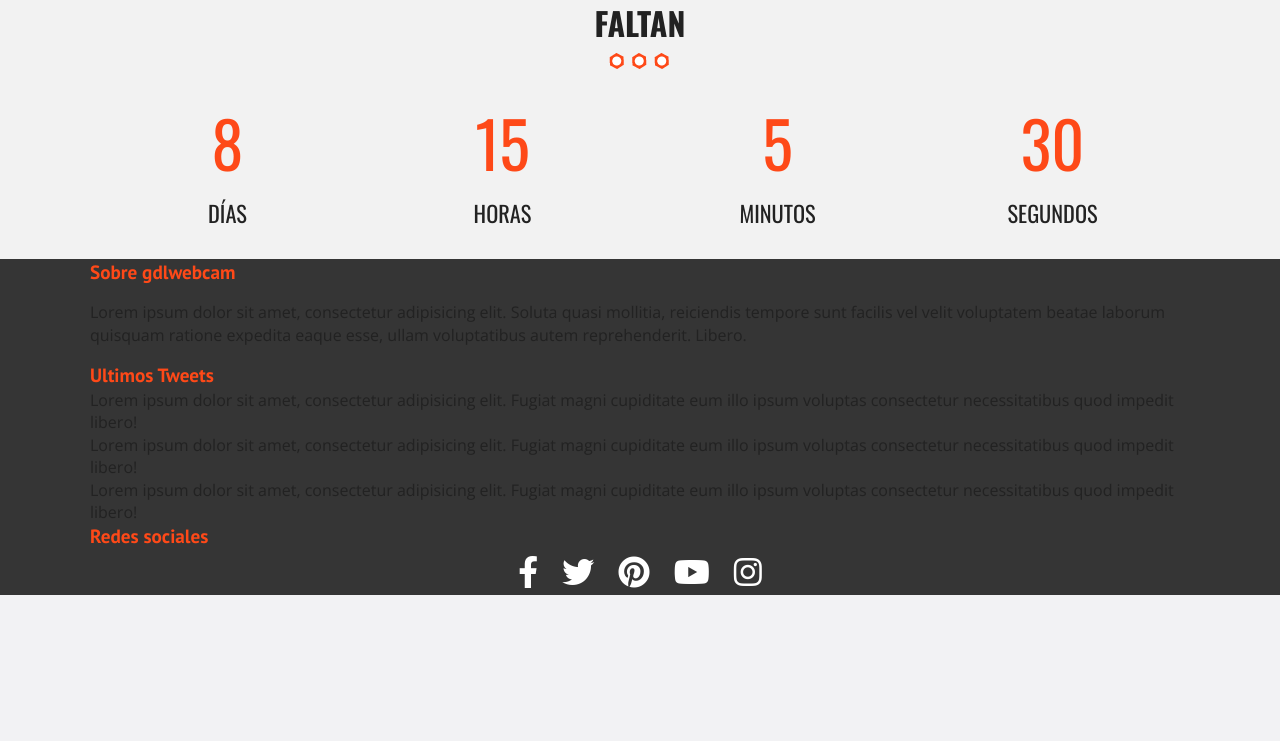
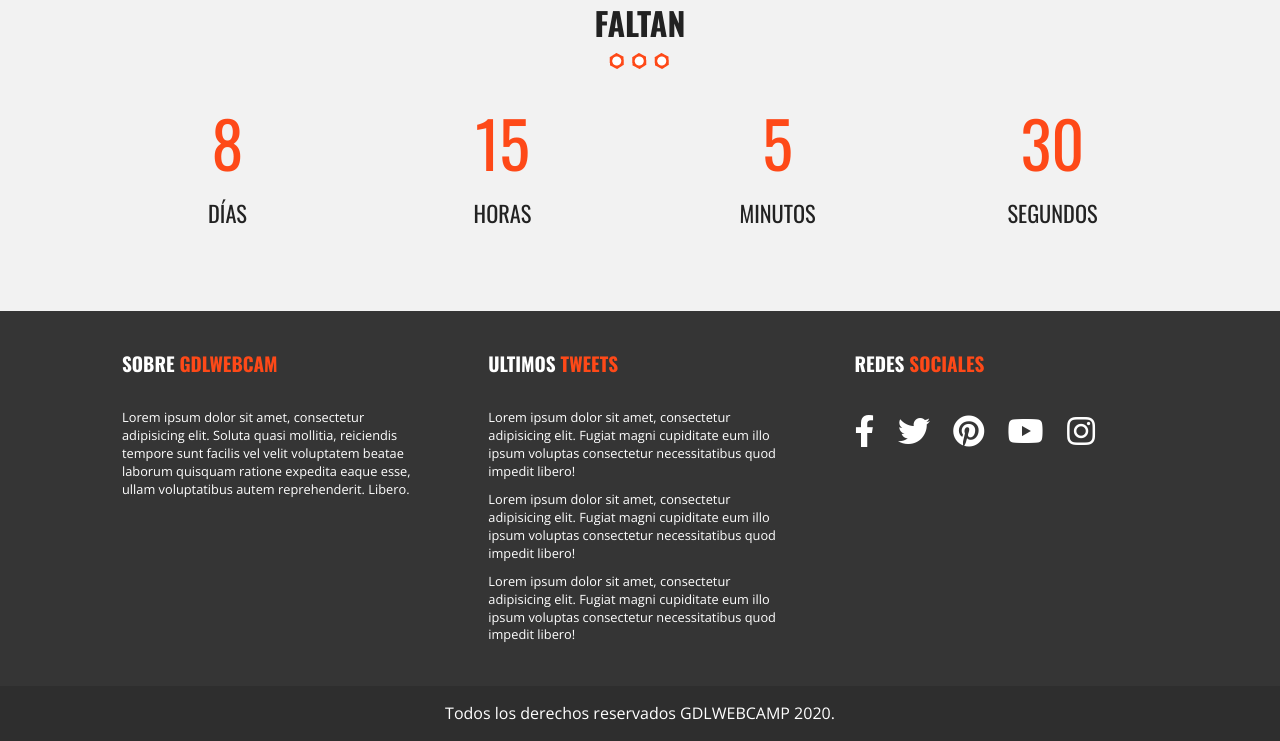
Before and after one commit to Carlos-could/27_Conferencia, a PHP site: page / in a window 1280 px wide. Shown: the part 4323-5064 px from the top of the page. Before the commit the page ends 4918 px from the top, so only its background shows below. Run offline with PHP 8.4, Linux system fonts and the light colour scheme.

Commit message:
footer fertig

```diff
--- a/css/main.css
+++ b/css/main.css
@@ -529,7 +529,9 @@ p.numero{
 
 .lista-precios>li {
    padding: 10px;
-   /* display: inline-block; */
+   width: 80%;
+   display: block;
+   margin: 0 auto;
 }
 
 @media (min-width: 768px) {
@@ -681,30 +683,30 @@ div.newsletter::before{
 }
 /* Cuenta regresiva */
 .cuenta-regresiva ul li{
+  width: 50%;
+  float: left;
   text-transform: uppercase;
   font-family: 'Oswald', sans-serif;
   font-size: 1.4rem;
   text-align: center;
+  margin-bottom: 2rem;
 }
 @media (min-width: 768px) {
   .cuenta-regresiva ul li{
     width: 25%;
-    float: left;
   }
 }
 
-/* Footer */
-
+/* ---------Footer---------- */
 .site-footer{
   background-color: #353535;
-  /* padding-top: 40px;
+  padding-top: 40px;
   margin-top: 20px; */
 }
-/* footer .contenedor >div{
+.site-footer .contenedor >div{
   color: #ffffff;
   font-size: .8rem;
   padding: 0 2rem;
-  text-align-last: justify;
 }
 
 @media (min-width: 768px) {
@@ -712,9 +714,29 @@ div.newsletter::before{
     width: 33.3%;
     float: left;
   }
-} */
-
-
+}
+footer h3{
+  color: #ffffff;
+  text-transform: uppercase;
+  font-family: 'Oswald', sans-serif;
+  margin-bottom: 2rem;
+}
+footer h3 span{
+  color: #fe4918;
+}
+footer .ultimos-tweets li{
+  margin-bottom: 10px;
+}
+footer nav.redes-sociales{
+  text-align: left;
+}
+.copyright{
+  background-color: #2e2e2e;
+  padding: 1rem 0;
+  color: #ffffff;
+  text-align: center;
+  margin: 2rem 0 0 0;
+}
 /* ==========================================================================
    Helper classes
    ========================================================================== */
--- a/index.html
+++ b/index.html
@@ -173,8 +173,8 @@
         </ul>
       </div>
     </div>
+
   <!-- -------------- Lista de Precios ------------- -->
-
     <div class="precios seccion">
        <h2>Precios</h2>
        <div class="contenedor clearfix">
@@ -222,11 +222,10 @@
        </div> <!--Contenedor-->
     </div> <!--Precios-->
 
-  <!-- -------------- Mapa Google --------------->
+  <!-- -------------- Mapa Google ------------- -->
     <div id="mapa" class="mapa"> </div>
 
   <!--  Testimoniales --------------->
-
     <section class="seccion">
         <div class="testimoniales contenedor clearfix">
             <h2>Testimoniales</h2>
@@ -311,6 +310,9 @@
               </nav>
             </div>
         </div>
+        <p class="copyright">
+          Todos los derechos reservados GDLWEBCAMP 2020.
+        </p>
     </footer>
 
 
```
